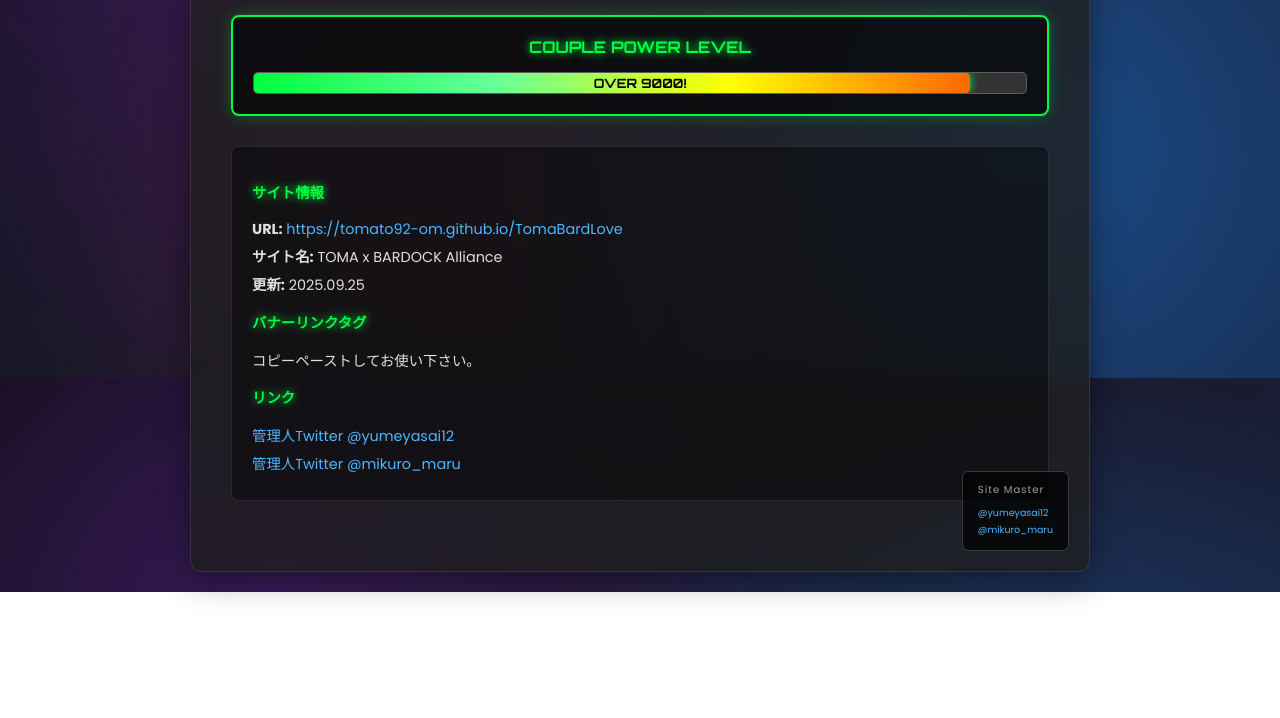
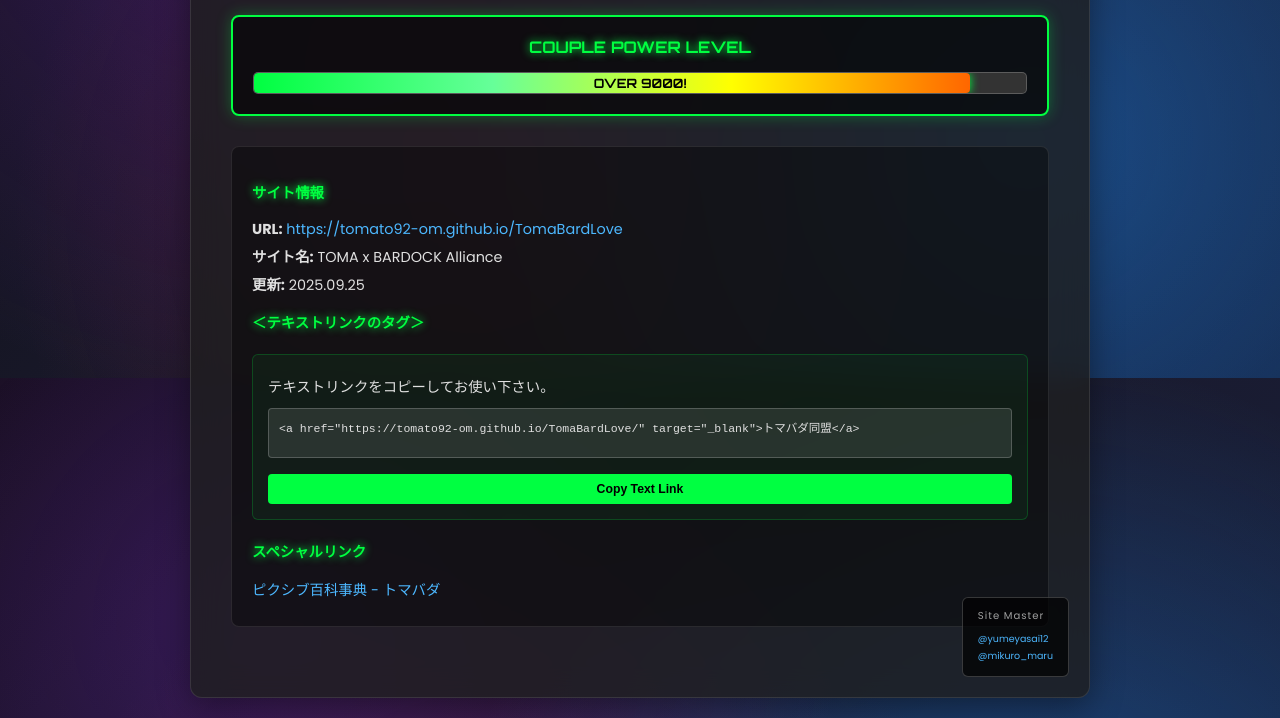
Before and after one commit to tomato92-OM/TomaBardLove, a plain HTML site: page index.html in a window 1280 px wide. Shown: the part 1222-1940 px from the top of the page. Before the commit the page ends 1814 px from the top, so only its background shows below. Drawn offline with Linux system fonts and the light colour scheme; no server answers.

Commit message:
Update index.html

```diff
--- a/index.html
+++ b/index.html
@@ -481,7 +481,56 @@
             font-family: 'Orbitron', monospace;
         }
 
-        /* 사이트 정보 섹션 */
+        /* 텍스트 링크 섹션 */
+        .text-link-section {
+            margin: 20px 0;
+            padding: 15px;
+            background: rgba(0, 255, 65, 0.05);
+            border: 1px solid rgba(0, 255, 65, 0.2);
+            border-radius: 6px;
+        }
+
+        .text-link-container {
+            margin-top: 10px;
+        }
+
+        #text-link-code {
+            width: 100%;
+            font-family: 'Courier New', monospace;
+            font-size: 0.8em;
+            background: rgba(255, 255, 255, 0.1);
+            border: 1px solid rgba(255, 255, 255, 0.2);
+            color: var(--primary-color);
+            border-radius: 4px;
+            padding: 10px;
+            box-sizing: border-box;
+            resize: none;
+            margin-bottom: 10px;
+            height: 50px;
+        }
+
+        #text-copy-button {
+            width: 100%;
+            padding: 8px;
+            background: var(--accent-color);
+            border: none;
+            border-radius: 4px;
+            color: #000;
+            font-weight: bold;
+            cursor: pointer;
+            transition: all 0.2s ease;
+            font-size: 0.85em;
+        }
+
+        #text-copy-button:hover {
+            background: #66ff99;
+            transform: translateY(-1px);
+        }
+
+        #text-copy-button.copied {
+            background: var(--accent-blue);
+            color: #000;
+        }
         .site-info {
             background: rgba(0, 0, 0, 0.4);
             border: 1px solid rgba(255, 255, 255, 0.1);
@@ -760,7 +809,7 @@
                 </ul>
 
                 <div class="participation-note">
-                    ✅ 以上の中で、ひとつでも当てはまる方なら大歓迎です。
+                    ✅  以上の中で、ひとつでも当てはまる方なら大歓迎です。
                 </div>
 
                 <h3>参加方法</h3>
@@ -818,12 +867,17 @@
                 <p><strong>サイト名:</strong> TOMA x BARDOCK Alliance</p>
                 <p><strong>更新:</strong> <span id="last-update">2024.10.17</span></p>
 
-                <h3>バナーリンクタグ</h3>
-                <p>コピーペーストしてお使い下さい。</p>
+                <h3>＜テキストリンクのタグ＞</h3>
+                <div class="text-link-section">
+                    <p>テキストリンクをコピーしてお使い下さい。</p>
+                    <div class="text-link-container">
+                        <textarea id="text-link-code" rows="2" readonly>&lt;a href="https://tomato92-om.github.io/TomaBardLove/" target="_blank"&gt;トマバダ同盟&lt;/a&gt;</textarea>
+                        <button id="text-copy-button">Copy Text Link</button>
+                    </div>
+                </div>
 
-                <h3>リンク</h3>
-                <p><a href="https://x.com/yumeyasai12" target="_blank">管理人Twitter @yumeyasai12</a></p>
-                <p><a href="https://x.com/mikuro_maru" target="_blank">管理人Twitter @mikuro_maru</a></p>
+                <h3>スペシャルリンク</h3>
+                <p><a href="https://dic.pixiv.net/a/%E3%83%88%E3%83%9E%E3%83%90%E3%83%80" target="_blank">ピクシブ百科事典 - トマバダ</a></p>
             </div>
         </main>
 
@@ -987,6 +1041,39 @@
             }, 50);
         }
 
+        // 텍스트 링크 복사 기능 추가
+        const textCopyButton = document.getElementById('text-copy-button');
+        const textLinkCodeTextarea = document.getElementById('text-link-code');
+
+        if (textCopyButton && textLinkCodeTextarea) {
+            textCopyButton.addEventListener('click', () => {
+                const textLinkCode = textLinkCodeTextarea.value;
+                navigator.clipboard.writeText(textLinkCode).then(() => {
+                    textCopyButton.textContent = 'Copied!';
+                    textCopyButton.classList.add('copied');
+                    setTimeout(() => {
+                        textCopyButton.textContent = 'Copy Text Link';
+                        textCopyButton.classList.remove('copied');
+                    }, 2000);
+                }).catch(err => {
+                    console.error('클립보드 복사 실패:', err);
+                    textLinkCodeTextarea.select();
+                    textLinkCodeTextarea.setSelectionRange(0, 99999);
+                    try {
+                        document.execCommand('copy');
+                        textCopyButton.textContent = 'Copied!';
+                        textCopyButton.classList.add('copied');
+                        setTimeout(() => {
+                            textCopyButton.textContent = 'Copy Text Link';
+                            textCopyButton.classList.remove('copied');
+                        }, 2000);
+                    } catch (execErr) {
+                        alert('복사에 실패했습니다. 직접 복사해주세요.');
+                    }
+                });
+            });
+        }
+
         // 배너 소스 코드 복사 기능
         const copyButton = document.getElementById('copy-button');
         const sourceCodeTextarea = document.getElementById('source-code');
```
